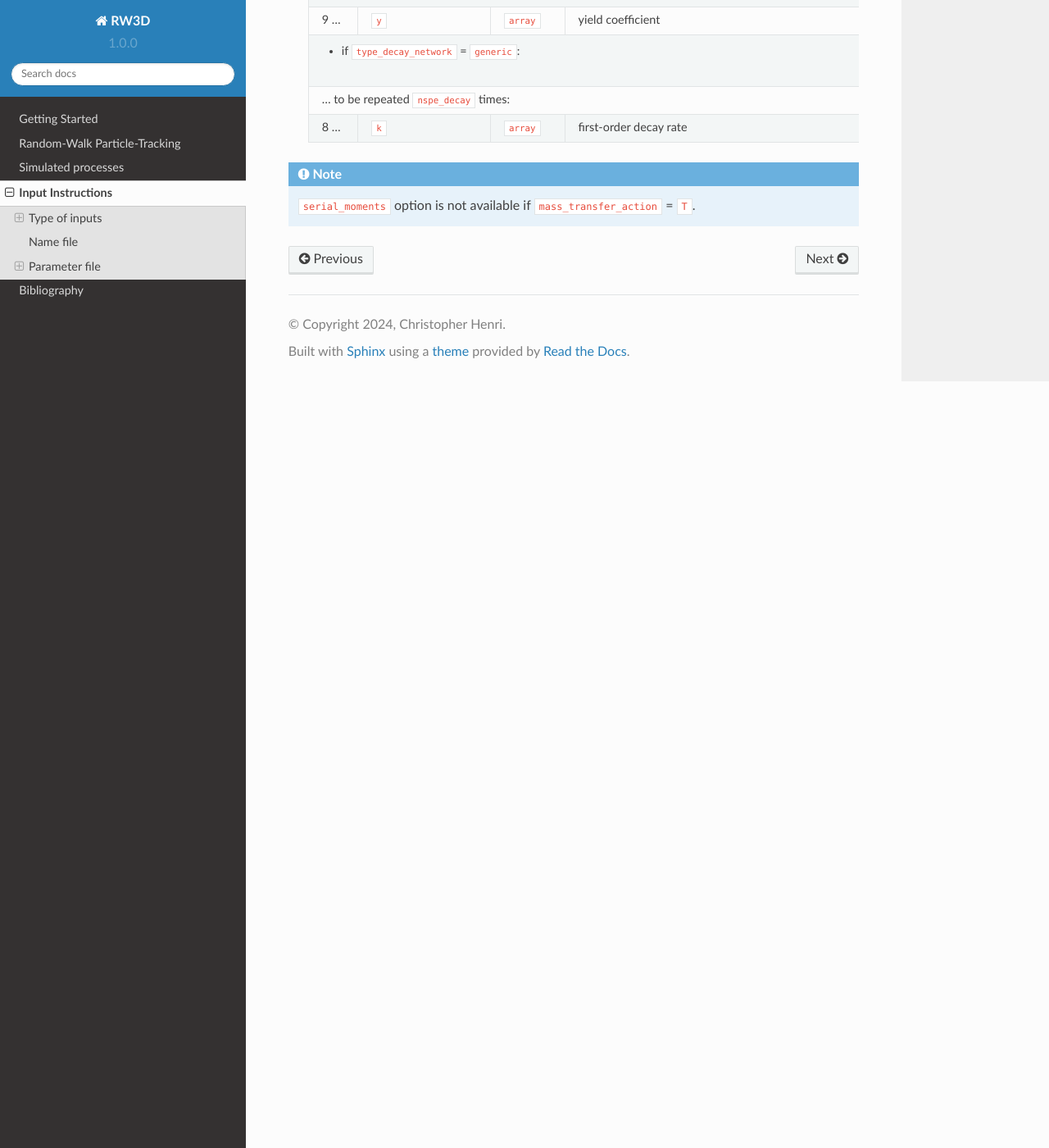
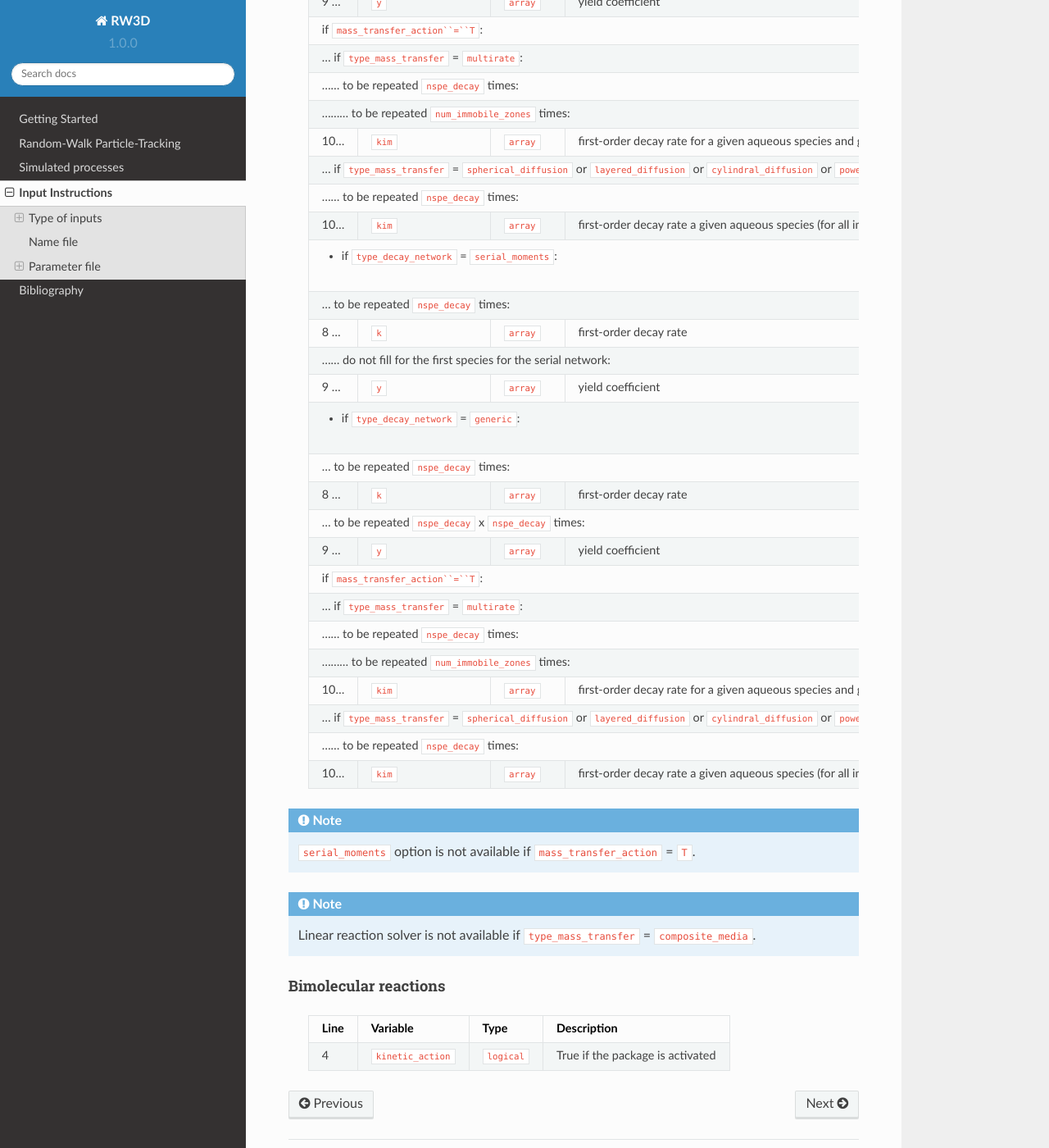
Before and after one commit to chrishenri/rw3d_manual, a Sphinx documentation site: the page built from docs/source/inputs.rst, in a window 1280 px wide and 1400 px high, scrolled down 10166 px. Shown: the whole window at 82% size. Built offline with Sphinx 7.4.7 and the Read the Docs theme 2.0.0, drawn with Linux system fonts in a browser that asks for light colours; some of the changed text lies outside the part shown.

Commit message:
table input decay network

```diff
--- a/docs/source/inputs.rst
+++ b/docs/source/inputs.rst
@@ -154,7 +154,7 @@ The parameter file consists in a text file. The following blocks of information
 - :ref:`Reactions`
     - :ref:`Retardation`
     - :ref:`First-order decay`
-    - Bimolecular
+    - :ref:`Bimolecular`
 - Observation
 - Injection
 - Recirculation
@@ -375,6 +385,20 @@ Advection
   |      |                                                                         |                    |                                                                                        |
   |      |                                                                         |                    |    - ``logical``: ``T`` transient field, ``F`` steady-state field                      |
   +------+-------------------------------------------------------------------------+--------------------+----------------------------------------------------------------------------------------+
+
+**Example**:
+
+::
+
+   -----------------------------------------------------------------
+    Advection
+   -----------------------------------------------------------------
+   T																						!... advection_action
+   Eulerian			    																	!... advection_method
+   qx_DK1.nc  							1.0  	1  	4  	T									!... qx array
+   qy_DK1.nc  							1.0   	1  	4  	T  									!... qy array
+   qz_DK1.nc  							1.0   	1  	4  	T  									!... qz array
+   porosity_DK1.dat   					1.0		1  	1  	F									!... porosity array
 
 
 .. _Heads:
@@ -643,7 +667,44 @@ First-order decay
   +------+-------------------------------------------------------------------------+--------------------+----------------------------------------------------------------------------------------+
   | 8 ...| ``k``                                                                   | ``array``          | first-order decay rate                                                                 |
   +------+-------------------------------------------------------------------------+--------------------+----------------------------------------------------------------------------------------+
+  | ... to be repeated ``nspe_decay`` x ``nspe_decay`` times:                                                                                                                                    |
+  +------+-------------------------------------------------------------------------+--------------------+----------------------------------------------------------------------------------------+
+  | 9 ...| ``y``                                                                   | ``array``          | yield coefficient                                                                      |
+  +------+-------------------------------------------------------------------------+--------------------+----------------------------------------------------------------------------------------+
+  | if ``mass_transfer_action``=``T``:                                                                                                                                                           |
+  +------+-------------------------------------------------------------------------+--------------------+----------------------------------------------------------------------------------------+
+  | ... if ``type_mass_transfer`` = ``multirate``:                                                                                                                                               |
+  +------+-------------------------------------------------------------------------+--------------------+----------------------------------------------------------------------------------------+
+  | ...... to be repeated ``nspe_decay`` times:                                                                                                                                                  |
+  +------+-------------------------------------------------------------------------+--------------------+----------------------------------------------------------------------------------------+
+  | ......... to be repeated ``num_immobile_zones`` times:                                                                                                                                       |
+  +------+-------------------------------------------------------------------------+--------------------+----------------------------------------------------------------------------------------+
+  | 10...| ``kim``                                                                 | ``array``          | first-order decay rate for a given aqueous species and given imoobile zone             |
+  +------+-------------------------------------------------------------------------+--------------------+----------------------------------------------------------------------------------------+
+  | ... if ``type_mass_transfer`` = ``spherical_diffusion`` or ``layered_diffusion`` or ``cylindral_diffusion`` or ``power_law`` or ``lognormal_law``:                                           |
+  +------+-------------------------------------------------------------------------+--------------------+----------------------------------------------------------------------------------------+
+  | ...... to be repeated ``nspe_decay`` times:                                                                                                                                                  |
+  +------+-------------------------------------------------------------------------+--------------------+----------------------------------------------------------------------------------------+
+  | 10...| ``kim``                                                                 | ``array``          | first-order decay rate a given aqueous species (for all imoobile zones)                |
+  +------+-------------------------------------------------------------------------+--------------------+----------------------------------------------------------------------------------------+
 
 
 .. note::
     ``serial_moments`` option is not available if ``mass_transfer_action`` = ``T``.
+
+.. note::
+    Linear reaction solver is not available if ``type_mass_transfer`` = ``composite_media``.
+
+
+.. _Bimolecular:
+
+Bimolecular reactions
+""""""""""
+
+.. _tbl-grid:
+
+  +------+-------------------------------------------------------------------------+--------------------+----------------------------------------------------------------------------------------+
+  |Line  | Variable                                                                | Type               | Description                                                                            |
+  +======+=========================================================================+====================+========================================================================================+
+  | 4    | ``kinetic_action``                                                      | ``logical``        | True if the package is activated                                                       |
+  +------+-------------------------------------------------------------------------+--------------------+----------------------------------------------------------------------------------------+
```
Also changed, not shown: other parts of docs/source/inputs.rst (+11 -1 lines), 1 other file.
